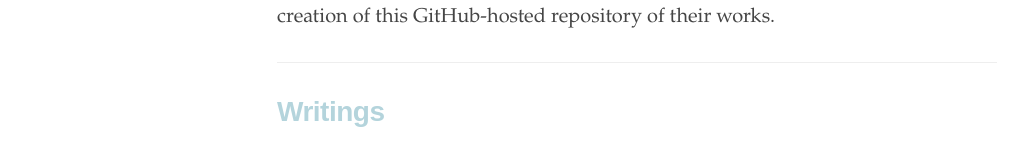
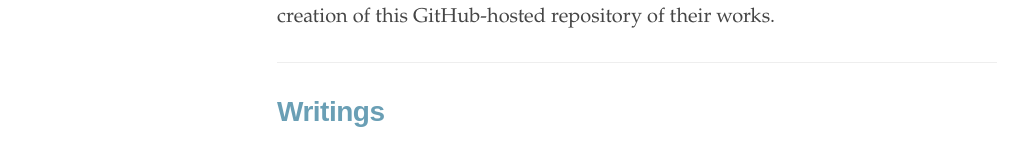
Before and after one commit to ypah-s25/storytelling, a Jekyll site: the page built from index.html, in a window 1280 px wide. Shown: the part 388-554 px from the top of the page, without its empty margins (3-1031 px from the left). Built offline with Jekyll 4.4.1, drawn with Linux system fonts in a browser that asks for light colours.

Commit message:
Update index.html

```diff
--- a/index.html
+++ b/index.html
@@ -18,7 +18,7 @@ In this workshop, participants explored how literature extends beyond books, ble
 <hr>
 
 <div class="toc">
-  <h1 style="font-weight: bold; color: #b4d4dc;">Writings</h1>
+  <h1 style="font-weight: bold; color: #6a9fb5;">Writings</h1>
   <ul class="texts">
   {% for item in site.texts %}
 
```
